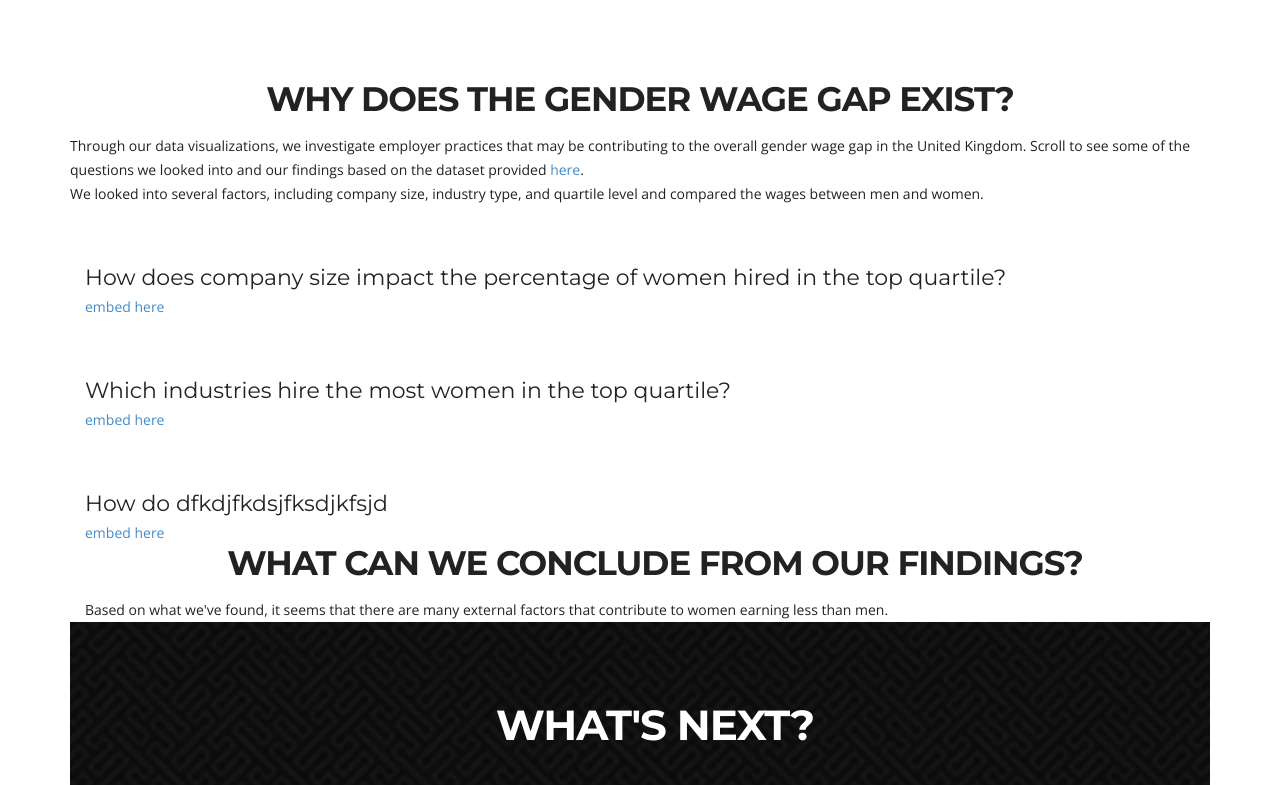
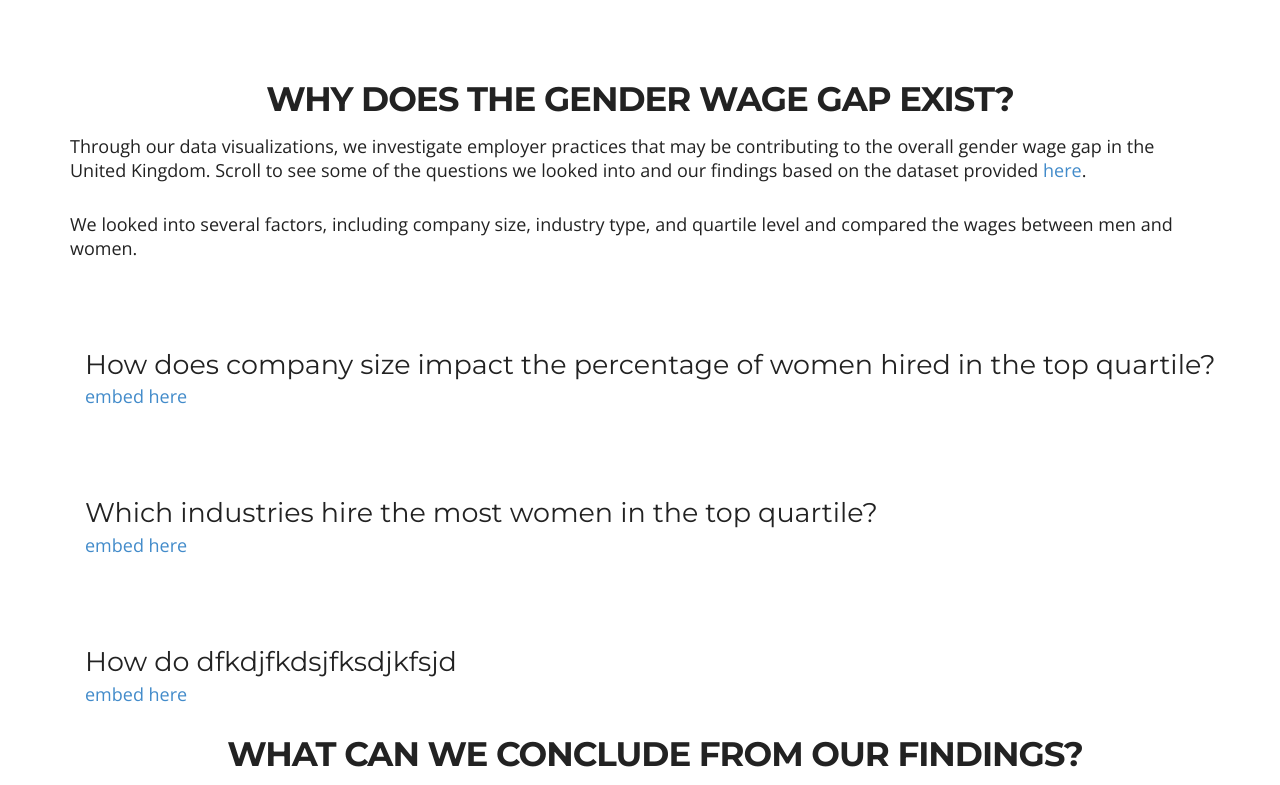
Before and after one commit to sarahchou/GenderPayGap, a plain HTML site: page index.html in a window 1280 px wide. Shown: the part 1040-1825 px from the top of the page. Drawn offline with nearby package versions, Linux system fonts and the light colour scheme; files whose address does not match are found by name.

Commit message:
added spacing under p and increased font size

```diff
--- a/website/css/style.css
+++ b/website/css/style.css
@@ -84,7 +84,7 @@ h2{
 h3{
 	font-family: 'Montserrat', sans-serif;
 	color:#222222;
-	font-size:22px;
+	font-size:27px;
 	margin:0 0 5px 0;
 	font-weight:400;
 }
@@ -100,6 +100,8 @@ p{
 	line-height:24px;
 	margin:0;
 	color:#222222;
+	font-size: 18px;
+	padding-bottom: 30px;
 }
 
 /* Header Styles
```
